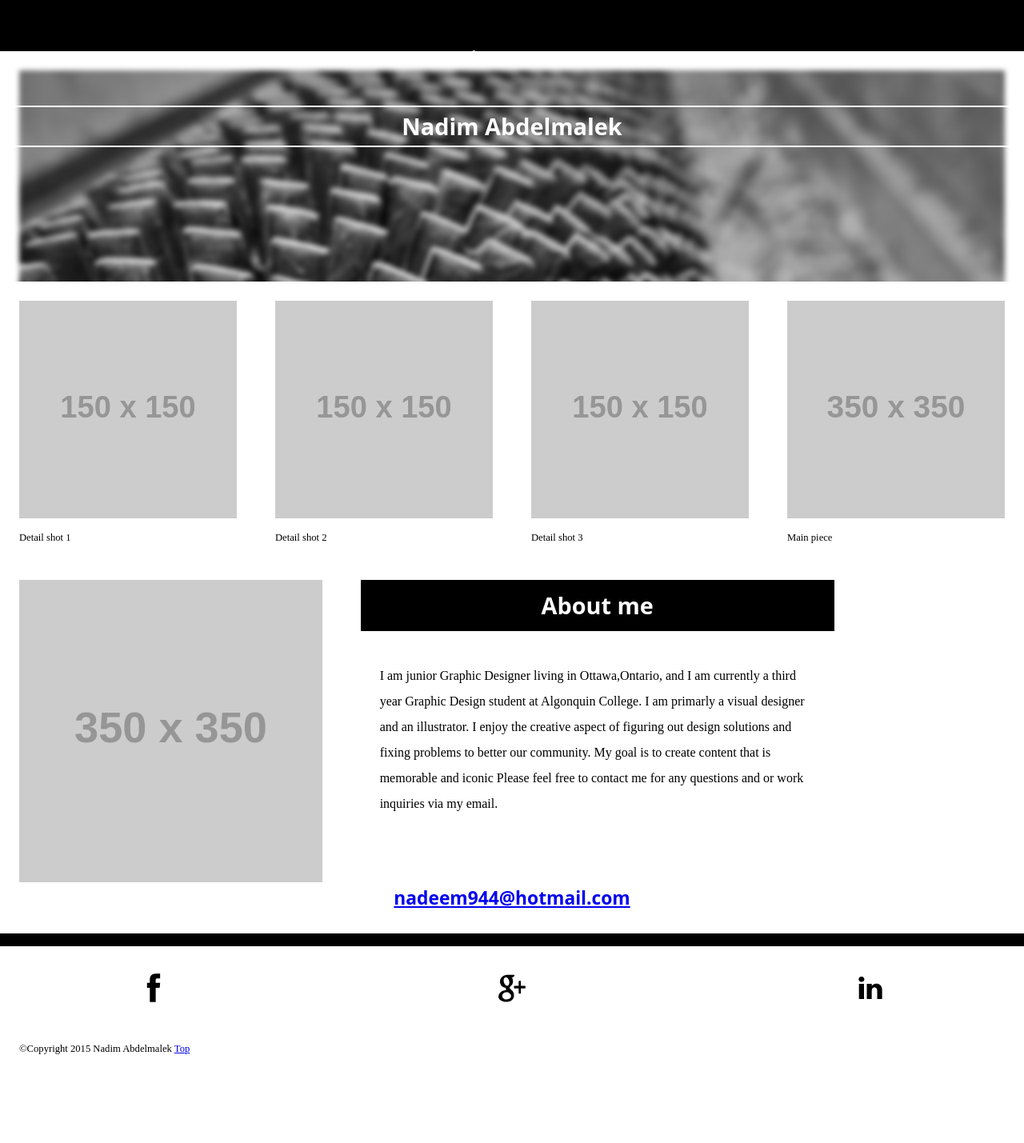
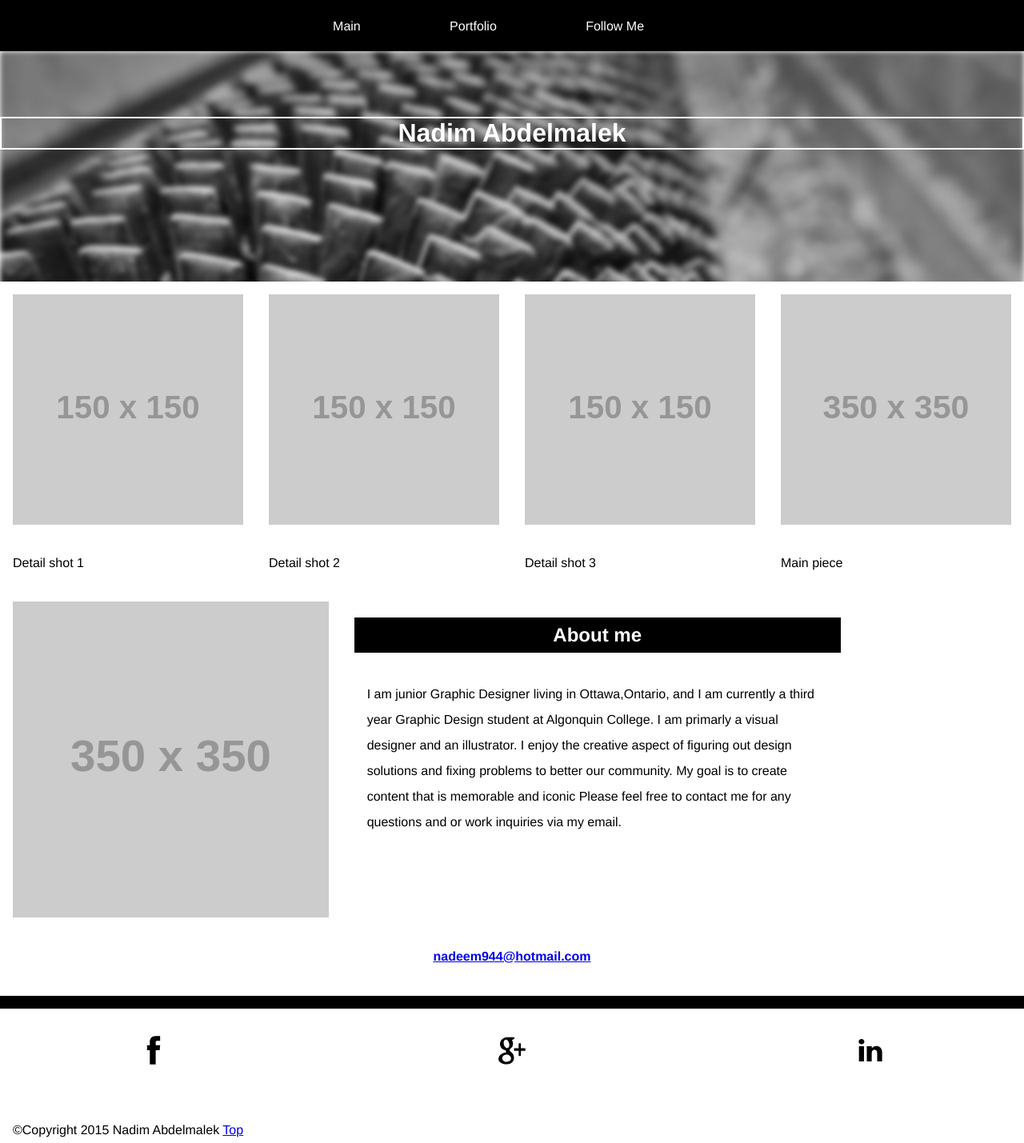
Before and after one commit to nadim944/portfolio, a Jekyll site: the page built from index.html, in a window 1280 px wide. Shown: the whole page at 80% size. Built offline with Jekyll 4.4.1, drawn with Linux system fonts in a browser that asks for light colours; Markdown is read by kramdown in place of the engine named in the settings; before the commit the page ends 1324 px from its top, so only the background shows below that.

Commit message:
removed type.css

```diff
--- a/_layouts/default.html
+++ b/_layouts/default.html
@@ -6,7 +6,6 @@
 	<meta name="viewport" content="width=device-width,initial-scale=1">
     <link href="{{site.baseurl}}/css/grid.css" rel="stylesheet">
     <link href="{{site.baseurl}}/css/main.css" rel="stylesheet">
-    <link href="{{site.baseurl}}/css/type.css" rel="stylesheet">
 </head>
 <body>
 
--- a/css/main.css
+++ b/css/main.css
@@ -159,7 +159,6 @@
   transition: all 250ms linear;
   width: 100%;
   margin: 0;
-  font-size: 1.25rem;
 }
 
 .nav-top ul {
@@ -240,7 +239,6 @@
 }
 
 .navtop {
-    padding-top: 2%;
     list-style-type: none;
 }
 
```
